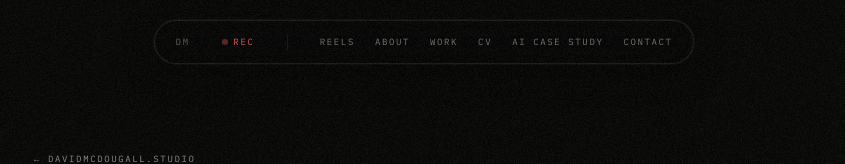
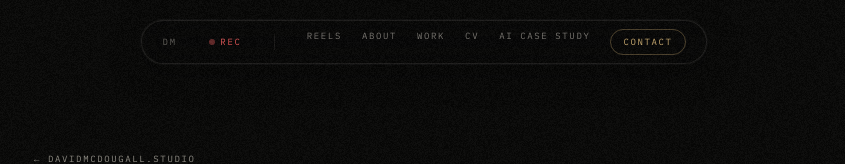
Before and after one commit to djbmcdougall/david-mcdougall-studio, a React (Vite) app: page /cv in a window 1280 px wide. Shown: the top 164 px of the page, without its empty margins (216-1061 px from the left). Built offline with nearby package versions, Linux system fonts and the light colour scheme.

Commit message:
feat: Contact CTA pill in nav, rel=me on social links, tightened meta description

```diff
--- a/index.html
+++ b/index.html
@@ -9,7 +9,7 @@
 
     <!-- Primary SEO -->
     <title>David McDougall — Filmmaker &amp; AI Creative Director | BBC · Al Jazeera</title>
-    <meta name="description" content="Award-winning documentary filmmaker and AI Creative Director with 20+ years directing for BBC and Al Jazeera. One-man studio delivering agency-level brand films, documentaries, and AI-assisted content at speed." />
+    <meta name="description" content="Award-winning filmmaker and AI Creative Director delivering broadcast-quality documentary, branded content, and AI-native film for BBC, Al Jazeera, and global brands. Twenty years of craft. One director." />
     <meta name="keywords" content="filmmaker, AI creative director, documentary director, commercial director, BBC documentary, Al Jazeera, brand film director, AI film production, one-man studio, David McDougall" />
     <meta name="author" content="David McDougall" />
     <meta name="robots" content="index, follow" />
--- a/src/components/Footer.tsx
+++ b/src/components/Footer.tsx
@@ -52,7 +52,7 @@ export default function Footer() {
               key={label}
               href={href}
               target="_blank"
-              rel="noopener noreferrer"
+              rel="me noopener noreferrer"
               style={{
                 fontFamily: 'var(--font-mono)',
                 fontSize: 9,
--- a/src/components/Nav.tsx
+++ b/src/components/Nav.tsx
@@ -194,6 +194,30 @@ export default function Nav() {
 }
 
 function NavLink({ label }: { label: string }) {
+  const isCta = label === 'Contact'
+
+  if (isCta) {
+    return (
+      <motion.a
+        href={hrefFor(label)}
+        whileHover={{ borderColor: 'rgba(200,169,110,0.7)', color: 'var(--gold)' }}
+        style={{
+          fontFamily: 'var(--font-mono)',
+          fontSize: 9,
+          letterSpacing: '0.18em',
+          textTransform: 'uppercase',
+          color: 'var(--gold)',
+          border: '1px solid rgba(200,169,110,0.35)',
+          padding: '5px 12px',
+          borderRadius: 999,
+          transition: 'color 0.25s cubic-bezier(0.32,0.72,0,1), border-color 0.25s cubic-bezier(0.32,0.72,0,1)',
+        }}
+      >
+        {label}
+      </motion.a>
+    )
+  }
+
   return (
     <motion.a
       href={hrefFor(label)}
```
